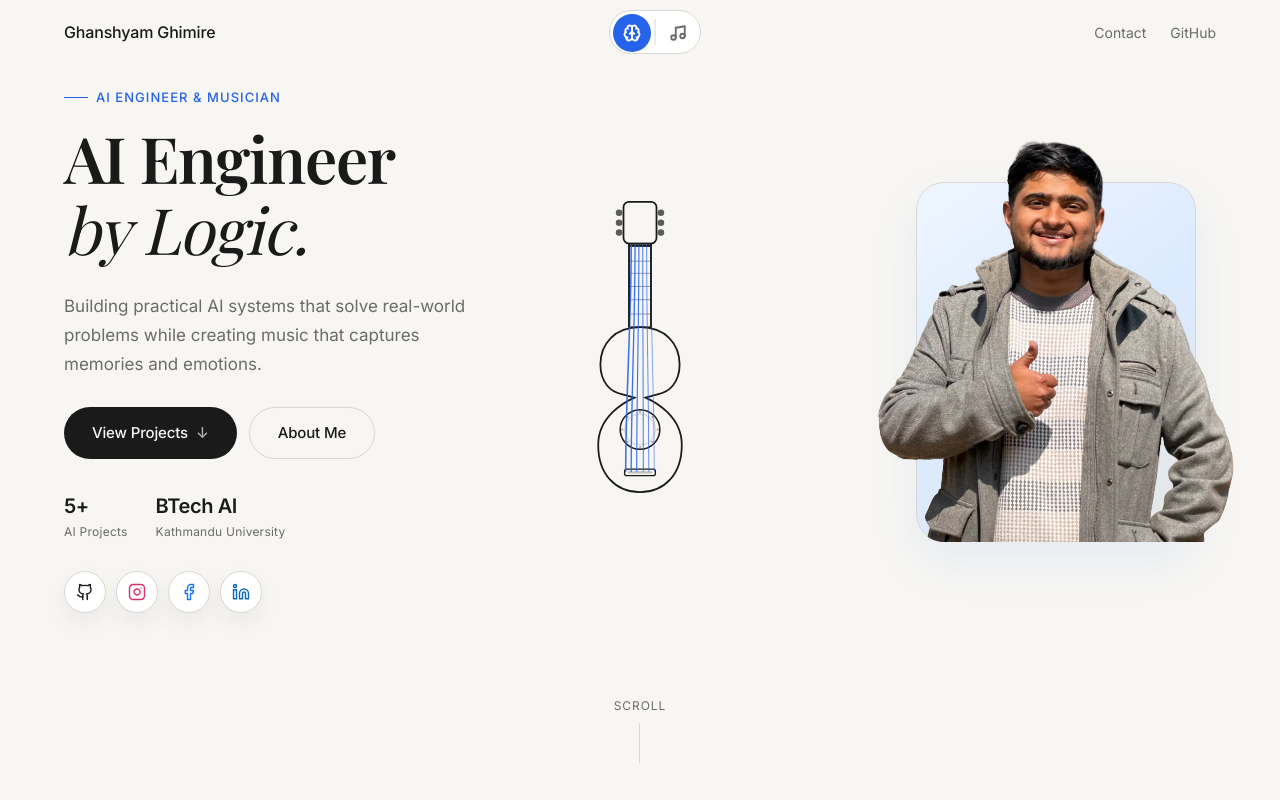
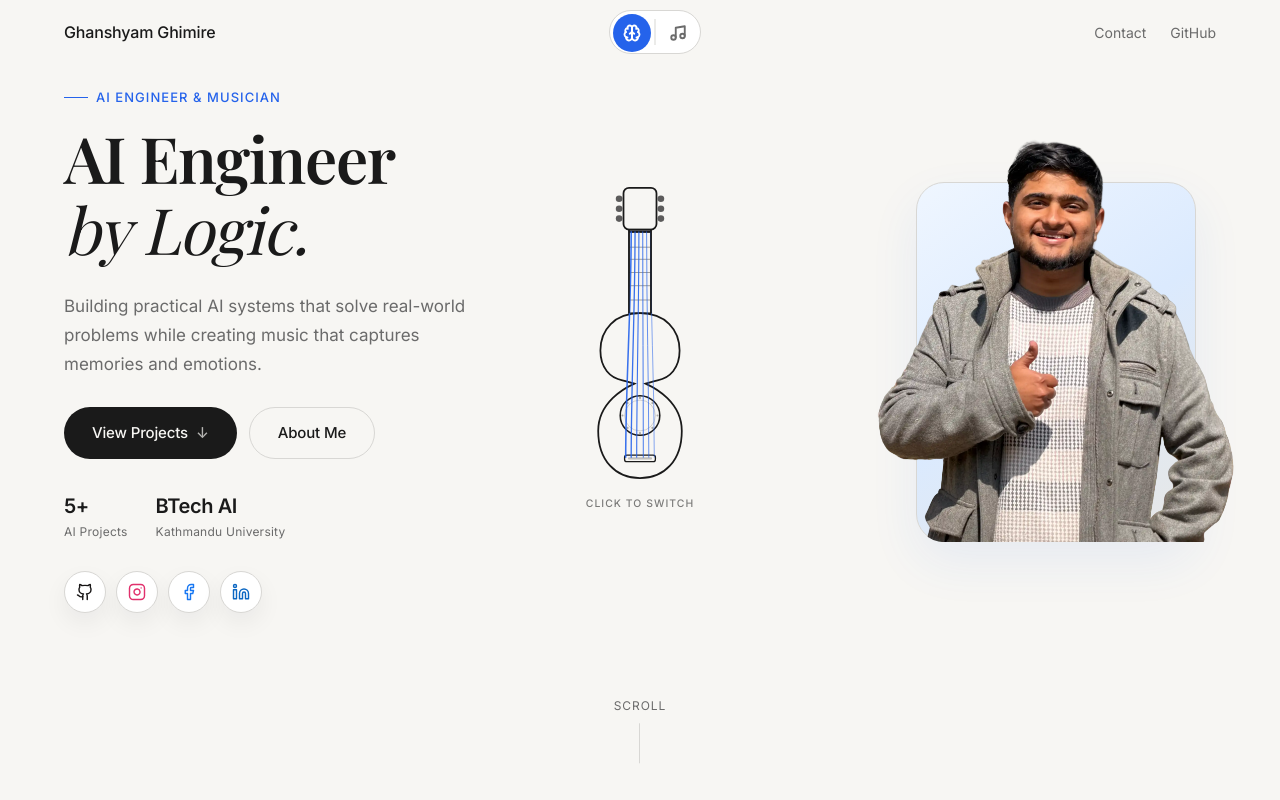
Before and after one commit to ghanshyamghimiregg/myportfolio, a React (Vite) app: page / in a window 1280 px wide. Built offline with nearby package versions, Linux system fonts and the light colour scheme; a web font is replaced by a local one.

Commit message:
added animation to guitar and laptop toggle for visual guide

```diff
--- a/src/app/components/GuitarToggle.tsx
+++ b/src/app/components/GuitarToggle.tsx
@@ -32,6 +32,18 @@ export function GuitarToggle({ onSwitch }: Props) {
 
   const strokeColor = '#1A1A1A'
   const accentColor = '#2563EB'
+
+  useEffect(() => {
+    const interval = setInterval(() => {
+      if (!isAnimating) {
+        bodyControls.start({
+          rotate: [0, -3, 3, -2, 2, 0],
+          transition: { duration: 0.4, ease: 'easeInOut' }
+        })
+      }
+    }, 4000)
+    return () => clearInterval(interval)
+  }, [bodyControls, isAnimating])
 
   useEffect(() => {
     if (vibrate) {
@@ -93,6 +105,7 @@ export function GuitarToggle({ onSwitch }: Props) {
         padding: '16px',
         margin: 0,
         display: 'flex',
+        flexDirection: 'column',
         alignItems: 'center',
         justifyContent: 'center',
         position: 'relative',
@@ -162,6 +175,21 @@ export function GuitarToggle({ onSwitch }: Props) {
           <line x1="60" y1="46" x2="60" y2="122" stroke={strokeColor} strokeWidth="1.4" />
         </svg>
       </motion.div>
+      <motion.span
+        animate={{ opacity: [0.3, 0.6, 0.3], y: [0, -4, 0] }}
+        transition={{ duration: 4, repeat: Infinity, ease: 'easeInOut' }}
+        style={{
+          marginTop: '12px',
+          fontSize: '0.65rem',
+          fontWeight: 500,
+          letterSpacing: '0.1em',
+          textTransform: 'uppercase',
+          color: strokeColor,
+          pointerEvents: 'none',
+        }}
+      >
+        Click to switch
+      </motion.span>
     </button>
   )
 }
--- a/src/app/components/LaptopToggle.tsx
+++ b/src/app/components/LaptopToggle.tsx
@@ -1,4 +1,4 @@
-import { useState } from 'react'
+import { useState, useEffect } from 'react'
 import { motion, useAnimation } from 'motion/react'
 
 interface Props {
@@ -12,6 +12,18 @@ export function LaptopToggle({ onSwitch }: Props) {
 
   const strokeColor = '#2C1610'
   const accentColor = '#B45309'
+
+  useEffect(() => {
+    const interval = setInterval(() => {
+      if (!isAnimating) {
+        bodyControls.start({
+          rotate: [0, -3, 3, -2, 2, 0],
+          transition: { duration: 0.4, ease: 'easeInOut' }
+        })
+      }
+    }, 4000)
+    return () => clearInterval(interval)
+  }, [bodyControls, isAnimating])
 
   const handleClick = async (e: React.MouseEvent) => {
     e.preventDefault()
@@ -51,6 +63,7 @@ export function LaptopToggle({ onSwitch }: Props) {
         padding: '16px',
         margin: 0,
         display: 'flex',
+        flexDirection: 'column',
         alignItems: 'center',
         justifyContent: 'center',
         position: 'relative',
@@ -110,6 +123,21 @@ export function LaptopToggle({ onSwitch }: Props) {
           ))}
         </svg>
       </motion.div>
+      <motion.span
+        animate={{ opacity: [0.3, 0.6, 0.3], y: [0, -4, 0] }}
+        transition={{ duration: 4, repeat: Infinity, ease: 'easeInOut' }}
+        style={{
+          marginTop: '12px',
+          fontSize: '0.65rem',
+          fontWeight: 500,
+          letterSpacing: '0.1em',
+          textTransform: 'uppercase',
+          color: strokeColor,
+          pointerEvents: 'none',
+        }}
+      >
+        Click to switch
+      </motion.span>
     </button>
   )
 }
```
